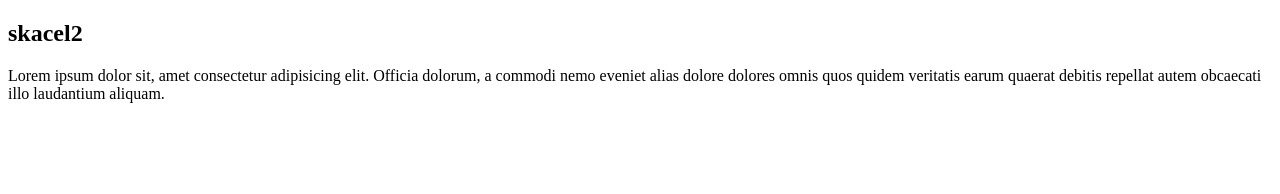
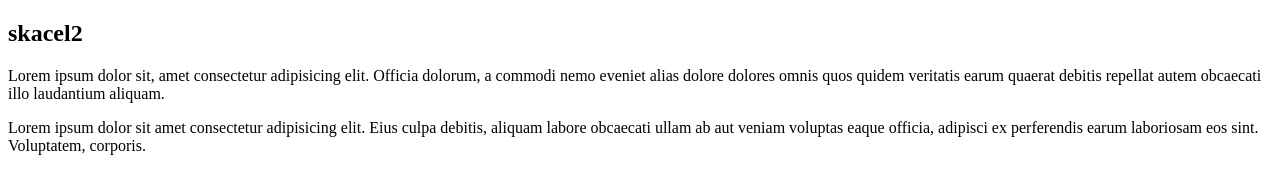
Before and after one commit to Namitka11/skacel2, a plain HTML site: page index.html in a window 1280 px wide. Drawn offline with Linux system fonts and the light colour scheme.

Commit message:
druhy odstavec

```diff
--- a/index.html
+++ b/index.html
@@ -7,6 +7,7 @@
     <h2>skacel2</h2>
     <p>Lorem ipsum dolor sit, amet consectetur adipisicing elit. Officia dolorum, a commodi nemo eveniet alias dolore
         dolores omnis quos quidem veritatis earum quaerat debitis repellat autem obcaecati illo laudantium aliquam.</p>
-
+    <p>Lorem ipsum dolor sit amet consectetur adipisicing elit. Eius culpa debitis, aliquam labore obcaecati ullam ab
+        aut veniam voluptas eaque officia, adipisci ex perferendis earum laboriosam eos sint. Voluptatem, corporis.</p>
 </body>
 </html>
```
